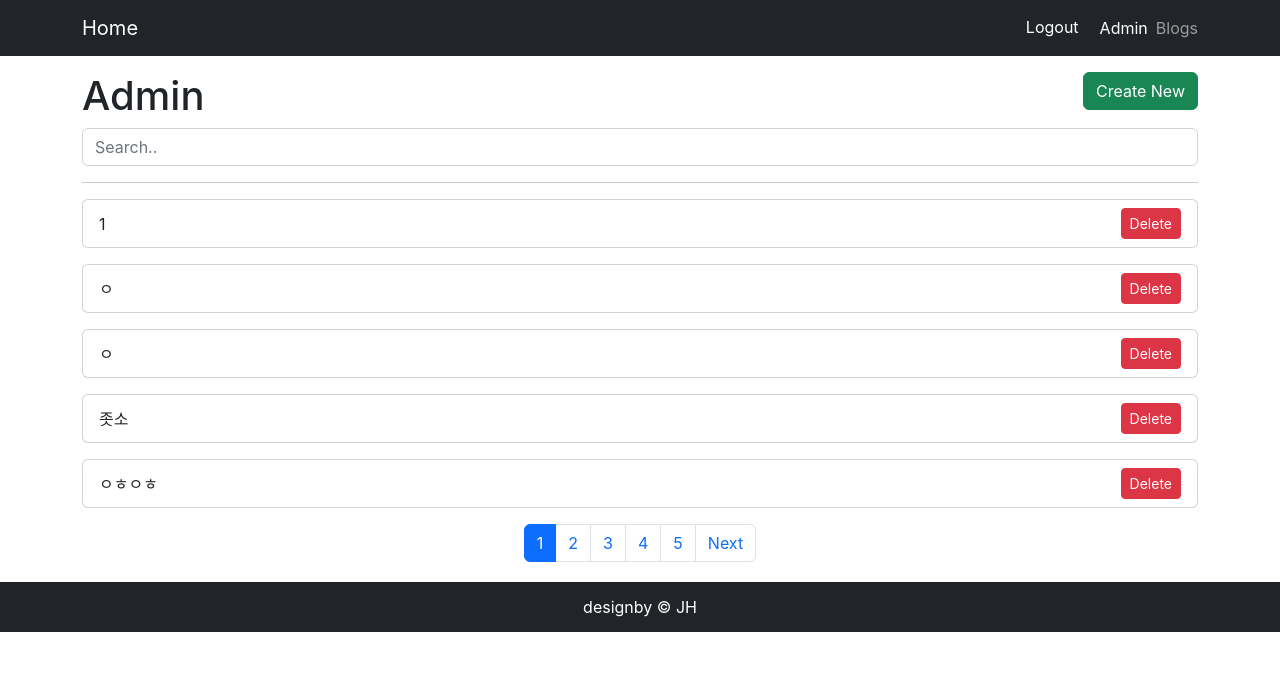
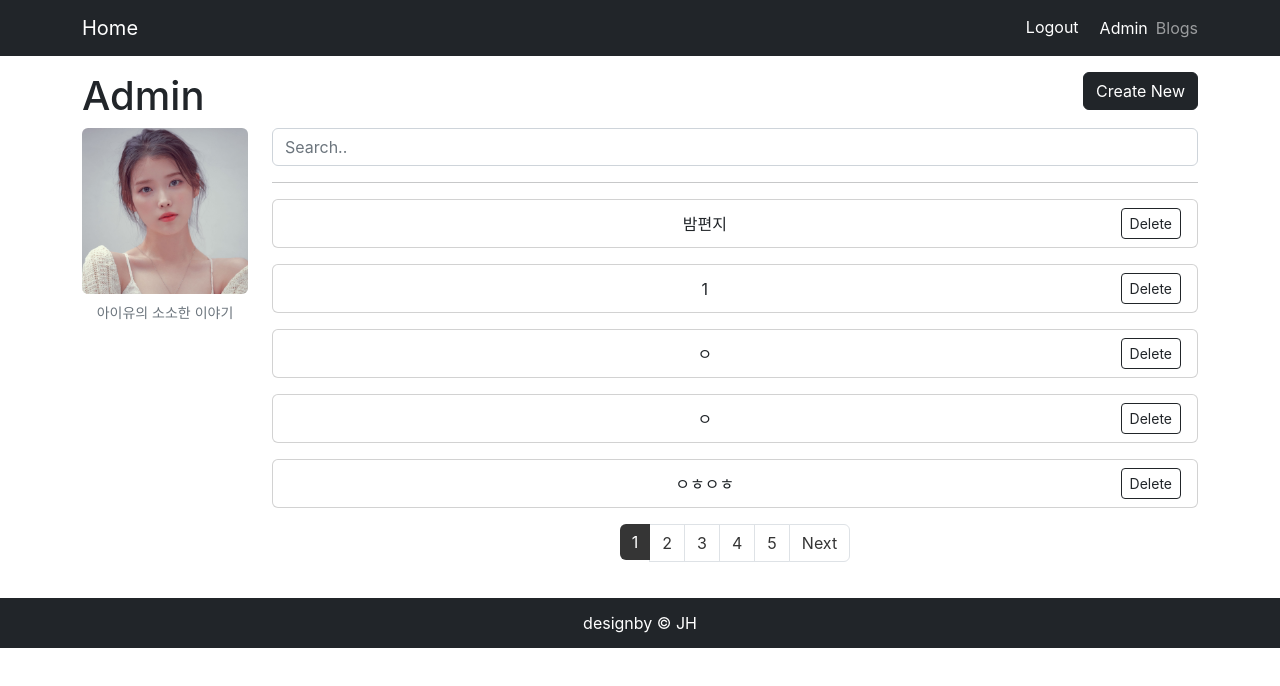
Before and after one commit to jhforet/ReactBlog, a React (Create React App) app: page /admin in a window 1280 px wide. Shown: the top 686 px of the page. Built offline with nearby package versions, Linux system fonts and the light colour scheme; data requests are answered from the project's data file; sample sign-in values are in the browser's storage.

Commit message:
블로그 만들기 13(끝)

```diff
--- a/db.json
+++ b/db.json
@@ -382,13 +382,6 @@
       "id": 58
     },
     {
-      "title": "좃소",
-      "body": "좃소\n",
-      "createdAt": 1687106089095,
-      "publish": false,
-      "id": 59
-    },
-    {
       "title": "ㅇ",
       "body": "ㅇ",
       "createdAt": 1687154529659,
@@ -408,6 +401,13 @@
       "publish": false,
       "createdAt": 1687155038890,
       "id": 62
+    },
+    {
+      "title": "밤편지",
+      "body": "이 밤 그날의 반딧불을\n당신의 창 가까이 보낼게요\n음 사랑한다는 말이에요\n나 우리의 첫 입맞춤을 떠올려\n그럼 언제든 눈을 감고\n음 가장 먼 곳으로 가요\n난 파도가 머물던\n모래 위에 적힌 글씨처럼\n그대가 멀리\n사라져 버릴 것 같아\n늘 그리워 그리워\n여기 내 마음속에\n모든 말을\n다 꺼내어 줄 순 없지만\n사랑한다는 말이에요\n어떻게 나에게\n그대란 행운이 온 걸까\n지금 우리 함께 있다면\n아 얼마나 좋을까요\n난 파도가 머물던\n모래 위에 적힌 글씨처럼\n그대가 멀리\n사라져 버릴 것 같아\n또 그리워 더 그리워\n나의 일기장 안에\n모든 말을\n다 꺼내어 줄 순 없지만\n사랑한다는 말\n이 밤 그날의 반딧불을\n당신의\n창 가까이 띄울게요\n음 좋은 꿈 이길 바라요",
+      "publish": true,
+      "createdAt": 1687179222883,
+      "id": 63
     }
   ]
 }
--- a/src/components/BlogForm.js
+++ b/src/components/BlogForm.js
@@ -98,7 +98,7 @@ const BlogForm = ({ editing }) => {
                     publish
                 }).then(() => {
                     navigate(`/blogs/${id}`);
-                }).catch(e => {
+                }).catch(() => {
                     addToast({
                         type: 'danger',
                         text: 'We could not update blog'
@@ -116,7 +116,7 @@ const BlogForm = ({ editing }) => {
                         text: 'Successfully created!'
                     });
                     navigate('/admin');
-                }).catch(e => {
+                }).catch(() => {
                     addToast({
                         type: 'danger',
                         text: 'We could not create blog'
@@ -184,7 +184,7 @@ const BlogForm = ({ editing }) => {
             </div>
 
             <button
-                className='btn btn-primary'
+                className='btn btn-dark'
                 onClick={onSubmit}
                 // 논리 연산자 &&(and)를 사용해서 Edit페이지로 들어와서 editing 이 true이고 !(not)isEdited 또한 true일 경우에 버튼을 비활성화 시킨다.
                 // isEdited함수는 내용이 수정된 경우 true를 반환한다.
@@ -195,7 +195,7 @@ const BlogForm = ({ editing }) => {
                 {editing ? 'Edit' : 'Post'}
             </button>
             <button
-                className="btn btn-danger ms-2"
+                className="btn btn-secondary ms-2"
                 onClick={goBack}
             >
                 Cancel
--- a/src/components/BlogList.js
+++ b/src/components/BlogList.js
@@ -110,7 +110,7 @@ const BlogList = ({ isAdmin }) => {
                 >
                     {isAdmin ? (<div>
                         <button
-                            className='btn btn-danger btn-sm'
+                            className='btn btn-outline-dark btn-sm'
                             onClick={(e) => deleteBlog(e, post.id)}
                         >
                             Delete
@@ -136,6 +136,18 @@ const BlogList = ({ isAdmin }) => {
 
     return (
         <div>
+            <div className="row grid text-center">
+                <figure className="figure col col-2">
+                    <img
+                        src="/iu4.jpg"
+                        className="figure-img img-fluid rounded"
+                        alt="iu"
+                    />
+                    <figcaption className="figure-caption">
+                        아이유의 소소한 이야기
+                    </figcaption>
+                </figure>
+                <div className="col col-10">
                     {/* 검색창 */}
                     <input
                         type="text"
@@ -157,6 +169,8 @@ const BlogList = ({ isAdmin }) => {
                             />}
                         </>}
                 </div>
+            </div>
+        </div>
     )
 };
 
--- a/src/components/Navbar.js
+++ b/src/components/Navbar.js
@@ -3,6 +3,7 @@ import { useDispatch, useSelector } from "react-redux";
 import { login, logout } from "../store/authSlice";
 
 const NavBar = () => {
+    let location = useLocation();
     const isLoggedIn = useSelector(state => state.auth.isLoggedIn);
     const dispatch = useDispatch();
 
@@ -11,8 +12,7 @@ const NavBar = () => {
         <nav className='navbar navbar-dark bg-dark' >
             <div className='container'>
                 <Link className="navbar-brand" to="/">Home</Link>
-                {/* {location.pathname != '/' &&  */}
-                <ul
+                {location.pathname != '/' && <ul
                     style={{ flexDirection: 'row' }}
                     className='navbar-nav'>
                     <li className="nav-item me-2">
@@ -48,7 +48,7 @@ const NavBar = () => {
                             Blogs
                         </NavLink>
                     </li>
-                </ul>
+                </ul>}
             </div>
         </nav >
     )
--- a/src/index.css
+++ b/src/index.css
@@ -54,21 +54,33 @@ code {
 }
 
 .title {
-  width:500px;
+  width: 500px;
   position: absolute;
-  bottom:50px;
+  bottom: 50px;
   z-index: 1;
   font-size: 25px;
   padding: 10px 0px;
-  background-color: rgba(255,255,255,0.8);
+  background-color: rgba(255, 255, 255, 0.8);
 }
 
 .bottom {
-  width:100%;
-  height:50px;
-  margin-top:20px;
-  color:#fff;
+  width: 100%;
+  height: 50px;
+  margin-top: 20px;
+  color: #fff;
   text-align: center;
   line-height: 50px;
   /* background-color: #000; */
 }
+
+.page-link,
+.page-link:hover {
+  color: #353535;
+}
+
+.active>.page-link,
+.active>.page-link:hover {
+  background-color: #353535;
+  border: #353535;
+  color: #fff;
+}
--- a/src/pages/AdminPage.js
+++ b/src/pages/AdminPage.js
@@ -8,7 +8,7 @@ const AdminPage = () => {
                 <h1>Admin</h1>
                 <div>
                     {/* 생성 버튼 추가 */}
-                    <Link to="/blogs/create" className="btn btn-success">
+                    <Link to="/blogs/create" className="btn btn-dark">
                         Create New
                     </Link>
                 </div>
--- a/src/pages/HomePage.js
+++ b/src/pages/HomePage.js
@@ -8,12 +8,12 @@ const HomePage = () => {
             </div>
             <div className="title">
                 아이유의 소소한 이야기
-                <button
+                <a
                     className="btn btn-dark"
                     href='/blogs'
                 >
                     블로그 보기
-                </button>
+                </a>
             </div>
         </div >
     );
--- a/src/pages/ShowPage.js
+++ b/src/pages/ShowPage.js
@@ -32,12 +32,26 @@ const ShowPage = () => {
     }
 
     return (
-        <div>
+        <div className="container title_cover mt-3">
+            <div className="row grid">
+                <figure className="figure col col-2">
+                    <img
+                        src="/iu4.jpg"
+                        className="figure-img img-fluid rounded"
+                        alt="iu"
+                    />
+                    <figcaption className="figure-caption">
+                        아이유의 소소한 이야기
+                    </figcaption>
+                </figure>
+                <div className="col col-1"></div>
+
+                <div className="col col-9">
                     <div className="d-flex">
                         <h1 className="flex-grow-1">{post.title}</h1>
                         {isLoggedIn && <div>
                             <Link
-                        className="btn btn-primary"
+                                className="btn btn-dark"
                                 to={`/blogs/${id}/edit`}
                             >
                                 Edit
@@ -49,7 +63,9 @@ const ShowPage = () => {
                         작성일: {printDate(post.createdAt)}
                     </small>
                     <hr />
-            <p>{post.body}</p>
+                    <pre>{post.body}</pre>
+                </div>
+            </div>
         </div>
     )
 }
```
Also changed, not shown: 1 other file (tests, documents, lock files or other folders). Lines whose indentation alone changed are shown as unchanged.
